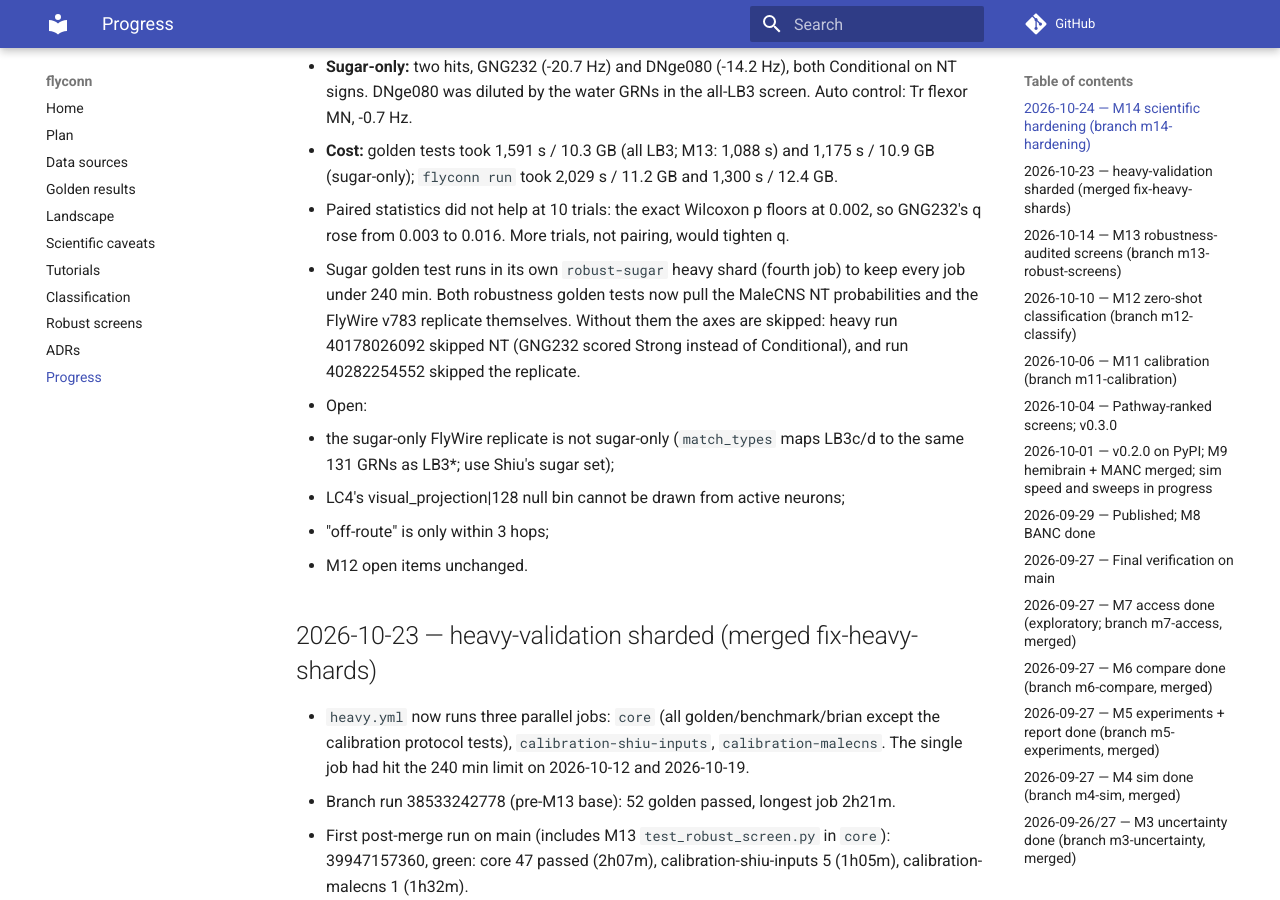
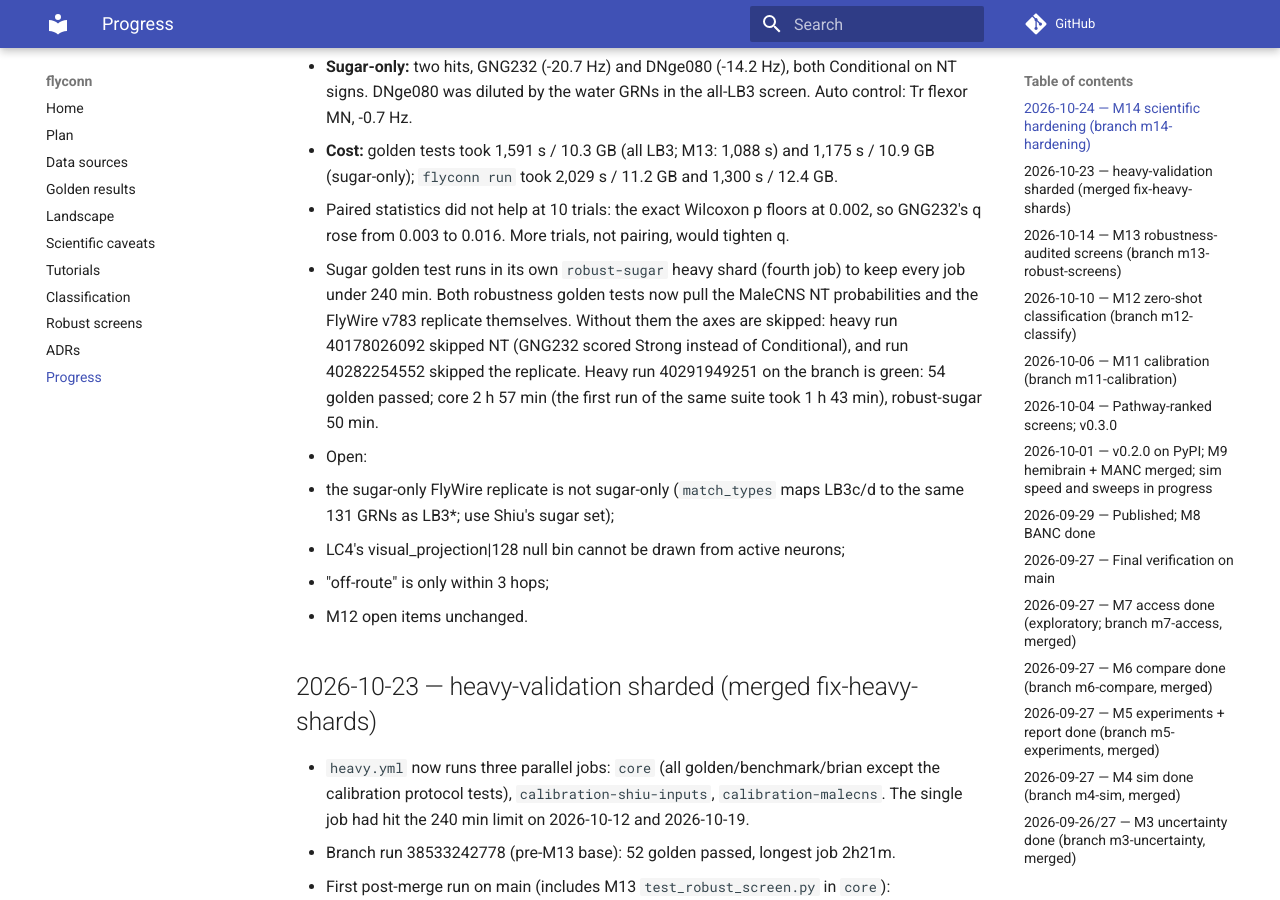
Before and after one commit to moiz-lakkadkutta/flyconn, an MkDocs documentation site: the page built from docs/PROGRESS.md, in a window 1280 px wide and 900 px high, scrolled down 681 px. Built offline with MkDocs 1.6.1 and Material for MkDocs 9.7.7, drawn with Linux system fonts in a browser that asks for light colours; comment, search, counter and statistics services are not loaded.

Commit message:
docs(progress): heavy run 40291949251 green on m14-hardening
Co-Authored-By: Claude Opus 5.5 <noreply@anthropic.com>
Claude-Session: https://claude.ai/code/session_0146ujhCdFL57yDjC7Thhn4c

```diff
--- a/docs/PROGRESS.md
+++ b/docs/PROGRESS.md
@@ -17,7 +17,7 @@ Running log so a later session can resume. Newest entry first.
   - **Sugar-only:** two hits, GNG232 (-20.7 Hz) and DNge080 (-14.2 Hz), both Conditional on NT signs. DNge080 was diluted by the water GRNs in the all-LB3 screen. Auto control: Tr flexor MN, -0.7 Hz.
   - **Cost:** golden tests took 1,591 s / 10.3 GB (all LB3; M13: 1,088 s) and 1,175 s / 10.9 GB (sugar-only); `flyconn run` took 2,029 s / 11.2 GB and 1,300 s / 12.4 GB.
 - Paired statistics did not help at 10 trials: the exact Wilcoxon p floors at 0.002, so GNG232's q rose from 0.003 to 0.016. More trials, not pairing, would tighten q.
-- Sugar golden test runs in its own `robust-sugar` heavy shard (fourth job) to keep every job under 240 min. Both robustness golden tests now pull the MaleCNS NT probabilities and the FlyWire v783 replicate themselves. Without them the axes are skipped: heavy run 40178026092 skipped NT (GNG232 scored Strong instead of Conditional), and run 40282254552 skipped the replicate.
+- Sugar golden test runs in its own `robust-sugar` heavy shard (fourth job) to keep every job under 240 min. Both robustness golden tests now pull the MaleCNS NT probabilities and the FlyWire v783 replicate themselves. Without them the axes are skipped: heavy run 40178026092 skipped NT (GNG232 scored Strong instead of Conditional), and run 40282254552 skipped the replicate. Heavy run 40291949251 on the branch is green: 54 golden passed; core 2 h 57 min (the first run of the same suite took 1 h 43 min), robust-sugar 50 min.
 - Open:
   - the sugar-only FlyWire replicate is not sugar-only (`match_types` maps LB3c/d to the same 131 GRNs as LB3*; use Shiu's sugar set);
   - LC4's visual_projection|128 null bin cannot be drawn from active neurons;
```
